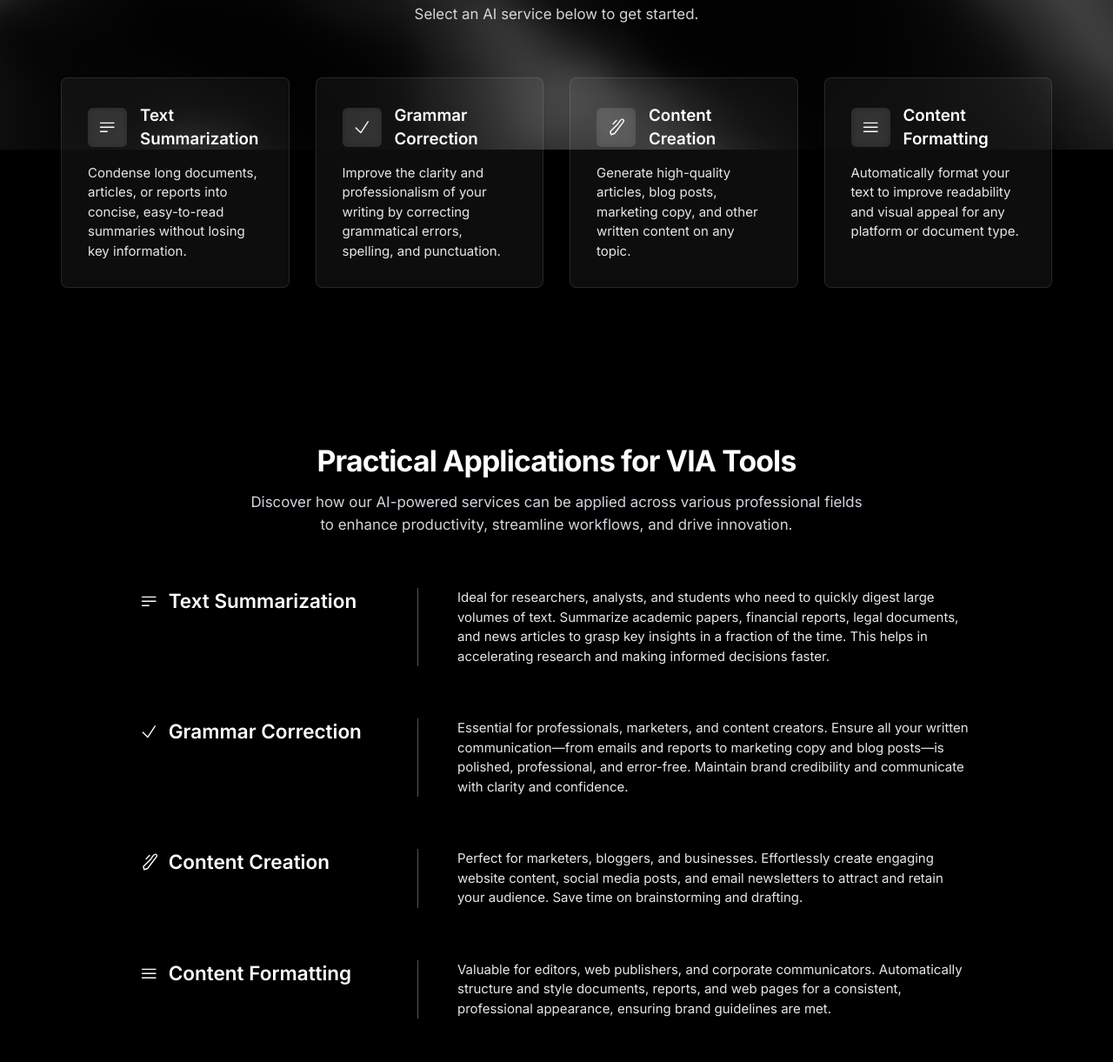
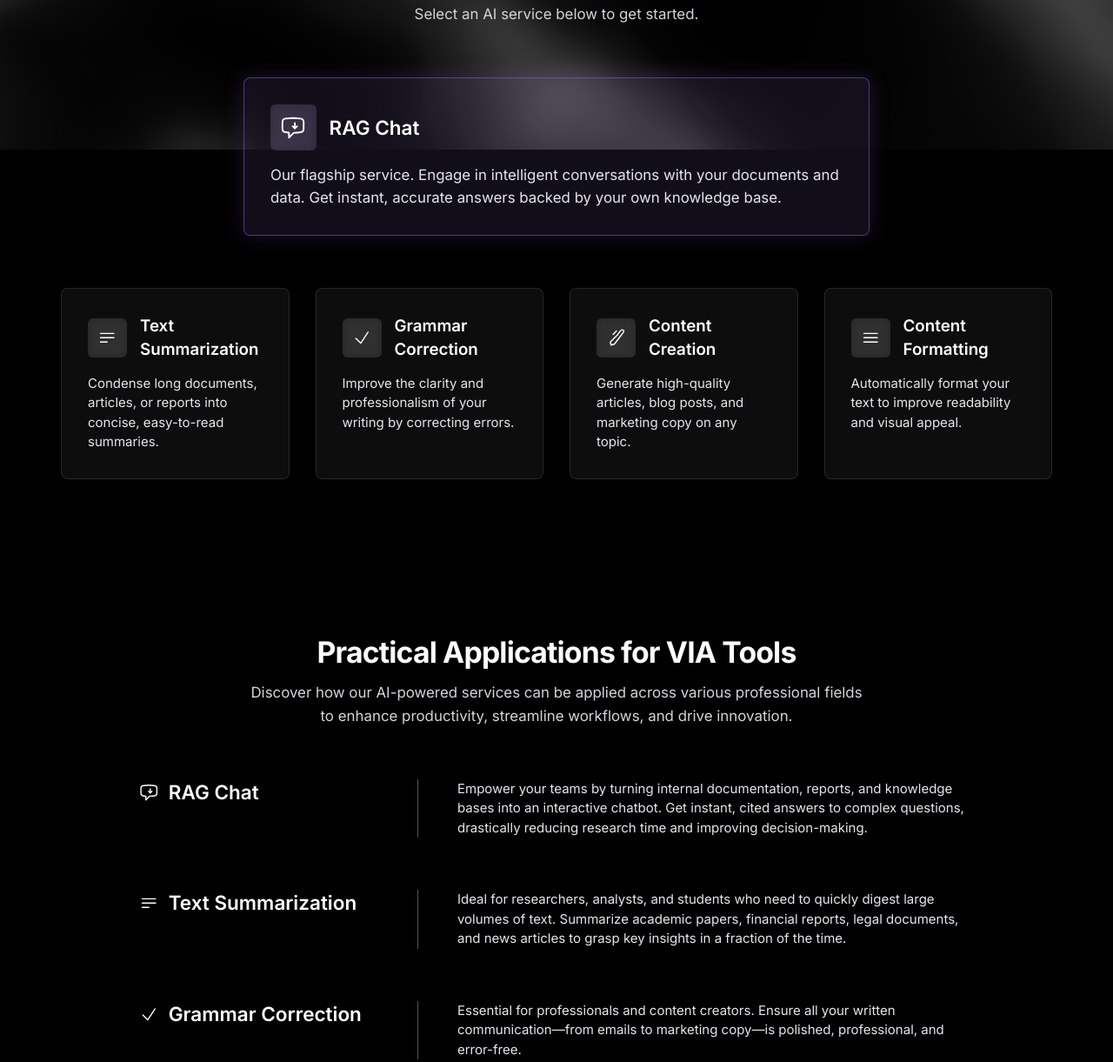
Before and after one commit to MukunthanPeriyasamy/VIA-Virtual-Intelligent-Assistent, a plain HTML site: page frontend/index.html in a window 1280 px wide. Shown: the part 628-1849 px from the top of the page at 87% size. Drawn offline with nearby package versions, Linux system fonts and the light colour scheme; animation ran at ten frames a second.

Commit message:
updated home page

```diff
--- a/frontend/index.html
+++ b/frontend/index.html
@@ -2,7 +2,7 @@
 <html lang="en">
   <head>
     <meta charset="UTF-8" />
-    <meta name="viewport" content="width=device-width, initial-scale-1.0" />
+    <meta name="viewport" content="width=device-width, initial-scale=1.0" />
     <title>VIA - Virtual Intelligent Assistant</title>
     <!-- Corrected Tailwind CSS CDN link -->
     <script src="https://cdn.tailwindcss.com"></script>
@@ -39,7 +39,8 @@
         background: rgba(255, 255, 255, 0.05); /* White with transparency */
         backdrop-filter: blur(10px);
         border: 1px solid rgba(255, 255, 255, 0.1); /* Lighter border for contrast */
-        transition: border-color 0.3s ease-in-out, transform 0.3s ease-in-out;
+        transition: border-color 0.3s ease-in-out, transform 0.3s ease-in-out,
+          box-shadow 0.3s ease-in-out;
       }
       .service-card:hover {
         border-color: rgba(
@@ -49,6 +50,16 @@
           0.5
         ); /* More visible border on hover */
         transform: translateY(-4px);
+      }
+      .main-service-card {
+        background: rgba(167, 139, 250, 0.1); /* A subtle violet tint */
+        border: 1px solid rgba(139, 92, 246, 0.5);
+        box-shadow: 0 0 25px rgba(139, 92, 246, 0.2);
+      }
+      .main-service-card:hover {
+        border-color: rgba(139, 92, 246, 1);
+        transform: translateY(-5px) scale(1.02);
+        box-shadow: 0 0 35px rgba(139, 92, 246, 0.3);
       }
       .service-icon-bg {
         background: rgba(255, 255, 255, 0.1);
@@ -192,6 +203,46 @@
               </p>
             </div>
 
+            <div class="mt-16 max-w-3xl mx-auto">
+              <!-- Main Service Card: RAG Chat -->
+              <a
+                class="service-card main-service-card p-8 rounded-lg cursor-pointer block"
+                href="frontend/pages/rag-chat.html"
+              >
+                <div class="flex items-center">
+                  <div class="p-3 rounded-md service-icon-bg">
+                    <svg
+                      class="h-8 w-8 text-white"
+                      xmlns="http://www.w3.org/2000/svg"
+                      fill="none"
+                      viewBox="0 0 24 24"
+                      stroke-width="1.5"
+                      stroke="currentColor"
+                    >
+                      <path
+                        stroke-linecap="round"
+                        stroke-linejoin="round"
+                        d="M2.25 12.76c0 1.6 1.123 2.994 2.707 3.227 1.087.16 2.185.283 3.293.369V21l4.076-4.076a1.526 1.526 0 011.037-.443 48.282 48.282 0 005.68-.494c1.584-.233 2.707-1.626 2.707-3.228V6.741c0-1.602-1.123-2.995-2.707-3.228A48.394 48.394 0 0012 3c-2.392 0-4.744.175-7.043.513C3.373 3.746 2.25 5.14 2.25 6.741v6.018z"
+                      />
+                      <path
+                        stroke-linecap="round"
+                        stroke-linejoin="round"
+                        d="M15.75 10.5l-2.063 2.063m0 0l-2.063-2.063m2.063 2.063V7.5"
+                      />
+                    </svg>
+                  </div>
+                  <h3 class="ml-4 text-2xl font-semibold text-white">
+                    RAG Chat
+                  </h3>
+                </div>
+                <p class="mt-4 text-gray-200 text-lg">
+                  Our flagship service. Engage in intelligent conversations with
+                  your documents and data. Get instant, accurate answers backed
+                  by your own knowledge base.
+                </p>
+              </a>
+            </div>
+
             <div
               class="mt-16 grid grid-cols-1 gap-8 md:grid-cols-2 lg:grid-cols-4"
             >
@@ -222,7 +273,7 @@
                 </div>
                 <p class="mt-4 text-gray-200">
                   Condense long documents, articles, or reports into concise,
-                  easy-to-read summaries without losing key information.
+                  easy-to-read summaries.
                 </p>
               </a>
 
@@ -253,7 +304,7 @@
                 </div>
                 <p class="mt-4 text-gray-200">
                   Improve the clarity and professionalism of your writing by
-                  correcting grammatical errors, spelling, and punctuation.
+                  correcting errors.
                 </p>
               </a>
 
@@ -288,8 +339,8 @@
                   </h3>
                 </div>
                 <p class="mt-4 text-gray-200">
-                  Generate high-quality articles, blog posts, marketing copy,
-                  and other written content on any topic.
+                  Generate high-quality articles, blog posts, and marketing copy
+                  on any topic.
                 </p>
               </a>
               <!-- Service Card 4: Content Formatting --><a
@@ -319,7 +370,7 @@
                 </div>
                 <p class="mt-4 text-gray-200">
                   Automatically format your text to improve readability and
-                  visual appeal for any platform or document type.
+                  visual appeal.
                 </p>
               </a>
             </div>
@@ -343,7 +394,42 @@
             </div>
 
             <div class="mt-16 max-w-5xl mx-auto space-y-16">
-              <!-- Use Case 1: Text Summarization -->
+              <!-- Use Case 1: RAG Chat -->
+              <div class="md:flex md:items-start">
+                <h3
+                  class="md:w-1/3 text-2xl font-semibold text-white flex-shrink-0 pr-12 flex items-center"
+                >
+                  <svg
+                    class="h-6 w-6 text-white mr-3"
+                    xmlns="http://www.w3.org/2000/svg"
+                    fill="none"
+                    viewBox="0 0 24 24"
+                    stroke-width="1.5"
+                    stroke="currentColor"
+                  >
+                    <path
+                      stroke-linecap="round"
+                      stroke-linejoin="round"
+                      d="M2.25 12.76c0 1.6 1.123 2.994 2.707 3.227 1.087.16 2.185.283 3.293.369V21l4.076-4.076a1.526 1.526 0 011.037-.443 48.282 48.282 0 005.68-.494c1.584-.233 2.707-1.626 2.707-3.228V6.741c0-1.602-1.123-2.995-2.707-3.228A48.394 48.394 0 0012 3c-2.392 0-4.744.175-7.043.513C3.373 3.746 2.25 5.14 2.25 6.741v6.018z"
+                    />
+                    <path
+                      stroke-linecap="round"
+                      stroke-linejoin="round"
+                      d="M15.75 10.5l-2.063 2.063m0 0l-2.063-2.063m2.063 2.063V7.5"
+                    />
+                  </svg>
+                  RAG Chat
+                </h3>
+                <p
+                  class="md:w-2/3 mt-3 md:mt-0 text-gray-200 md:border-l md:border-gray-600 md:pl-12"
+                >
+                  Empower your teams by turning internal documentation, reports,
+                  and knowledge bases into an interactive chatbot. Get instant,
+                  cited answers to complex questions, drastically reducing
+                  research time and improving decision-making.
+                </p>
+              </div>
+              <!-- Use Case 2: Text Summarization -->
               <div class="md:flex md:items-start">
                 <h3
                   class="md:w-1/3 text-2xl font-semibold text-white flex-shrink-0 pr-12 flex items-center"
@@ -370,12 +456,11 @@
                   Ideal for researchers, analysts, and students who need to
                   quickly digest large volumes of text. Summarize academic
                   papers, financial reports, legal documents, and news articles
-                  to grasp key insights in a fraction of the time. This helps in
-                  accelerating research and making informed decisions faster.
+                  to grasp key insights in a fraction of the time.
                 </p>
               </div>
 
-              <!-- Use Case 2: Grammar Correction -->
+              <!-- Use Case 3: Grammar Correction -->
               <div class="md:flex md:items-start">
                 <h3
                   class="md:w-1/3 text-2xl font-semibold text-white flex-shrink-0 pr-12 flex items-center"
@@ -399,15 +484,13 @@
                 <p
                   class="md:w-2/3 mt-3 md:mt-0 text-gray-200 md:border-l md:border-gray-600 md:pl-12"
                 >
-                  Essential for professionals, marketers, and content creators.
-                  Ensure all your written communication—from emails and reports
-                  to marketing copy and blog posts—is polished, professional,
-                  and error-free. Maintain brand credibility and communicate
-                  with clarity and confidence.
+                  Essential for professionals and content creators. Ensure all
+                  your written communication—from emails to marketing copy—is
+                  polished, professional, and error-free.
                 </p>
               </div>
 
-              <!-- Use Case 3: Content Creation -->
+              <!-- Use Case 4: Content Creation -->
               <div class="md:flex md:items-start">
                 <h3
                   class="md:w-1/3 text-2xl font-semibold text-white flex-shrink-0 pr-12 flex items-center"
@@ -438,11 +521,10 @@
                 >
                   Perfect for marketers, bloggers, and businesses. Effortlessly
                   create engaging website content, social media posts, and email
-                  newsletters to attract and retain your audience. Save time on
-                  brainstorming and drafting.
+                  newsletters to attract and retain your audience.
                 </p>
               </div>
-              <!-- Use Case 4: Content Formatting -->
+              <!-- Use Case 5: Content Formatting -->
               <div class="md:flex md:items-start">
                 <h3
                   class="md:w-1/3 text-2xl font-semibold text-white flex-shrink-0 pr-12 flex items-center"
@@ -466,10 +548,9 @@
                 <p
                   class="md:w-2/3 mt-3 md:mt-0 text-gray-200 md:border-l md:border-gray-600 md:pl-12"
                 >
-                  Valuable for editors, web publishers, and corporate
-                  communicators. Automatically structure and style documents,
-                  reports, and web pages for a consistent, professional
-                  appearance, ensuring brand guidelines are met.
+                  Valuable for editors and web publishers. Automatically
+                  structure and style documents for a consistent, professional
+                  appearance.
                 </p>
               </div>
             </div>
```
